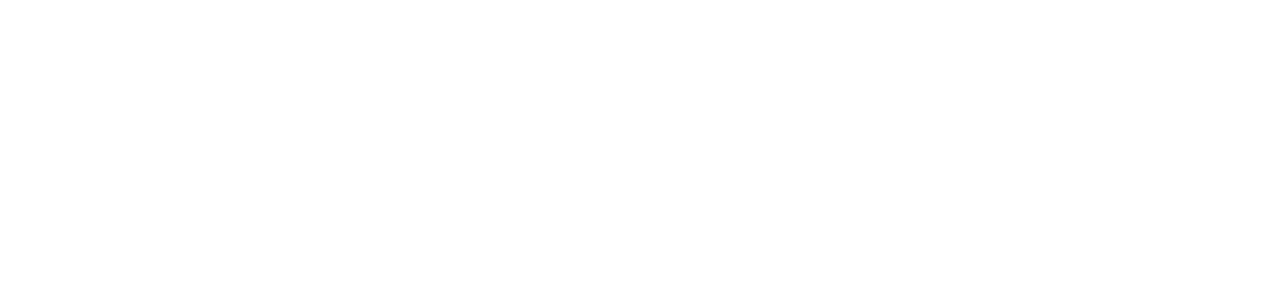
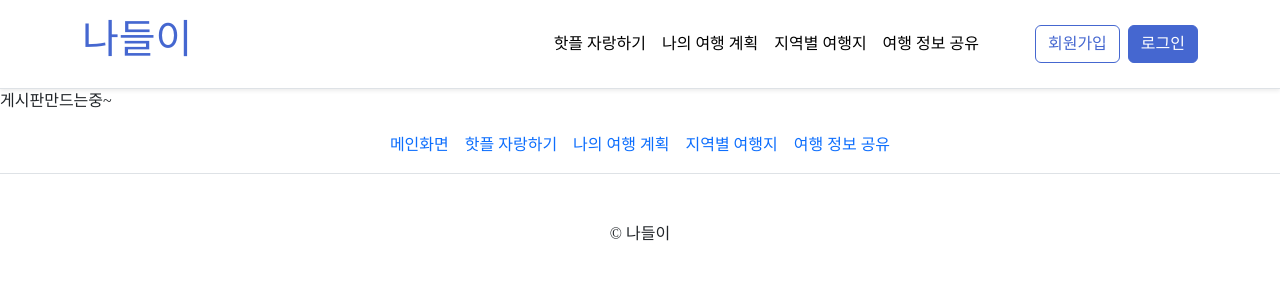
Before and after one commit to ijkgit/ssafy.project.vuejs, a Vue app: page /board in a window 1280 px wide. Before the commit this address had no page. Shown: the top 300 px of the page. Built offline with nearby package versions, Linux system fonts and the light colour scheme; a web font is replaced by a local one.

Commit message:
feat : 헤더 푸터 링크 연결

```diff
--- a/src/App.vue
+++ b/src/App.vue
@@ -1,9 +1,11 @@
 <script setup>
 import { RouterLink, RouterView } from "vue-router";
+import Footer from "./components/common/Footer.vue";
 </script>
 
 <template>
   <RouterView />
+  <Footer />
 </template>
 
 <style scoped>
--- /dev/null
+++ b/src/components/board/BoardListView.vue
@@ -0,0 +1,13 @@
+<script setup>
+
+</script>
+
+<template>
+    <div>
+        게시판만드는중~
+    </div>
+</template>
+
+<style scoped>
+
+</style>
--- /dev/null
+++ b/src/components/common/Footer.vue
@@ -0,0 +1,28 @@
+<script setup>
+
+</script>
+
+<template>
+<div class="footer">
+	<footer class="py-1 my-2">
+		<ul class="nav justify-content-center border-bottom pb-2 mb-2">
+			<li class="nav-item"><a href="index.jsp"
+				class="nav-link px-2 text-body-secondary">메인화면</a></li>
+			<li class="nav-item"><a href="#"
+				class="nav-link px-2 text-body-secondary">핫플 자랑하기</a></li>
+			<li class="nav-item"><a href="myTourismPlanList.jsp"
+				class="nav-link px-2 text-body-secondary">나의 여행 계획</a></li>
+			<li class="nav-item"><a href="localtourism.jsp"
+				class="nav-link px-2 text-body-secondary">지역별 여행지</a></li>
+			<li class="nav-item"><a href="#"
+				class="nav-link px-2 text-body-secondary">여행 정보 공유</a></li>
+		</ul>
+		<p style="text-align: center" class="mt-5 mb-3 text-body-secondary">
+			&copy; 나들이</p>
+	</footer>
+</div>
+</template>
+
+<style scoped>
+
+</style>
--- a/src/router/index.js
+++ b/src/router/index.js
@@ -1,3 +1,4 @@
+import BoardListView from "@/components/board/BoardListView.vue";
 import HeaderMain from "@/components/common/HeaderMain.vue";
 import MainView from "@/components/main/MainView.vue";
 import MapView from "@/components/map/MapView.vue";
@@ -32,6 +33,11 @@ const router = createRouter({
           path: "signin",
           name: "signin",
           component: SigninView,
+        },
+        {
+          path: "board",
+          name: "board",
+          component: BoardListView,
         }
       ],
     },
```
